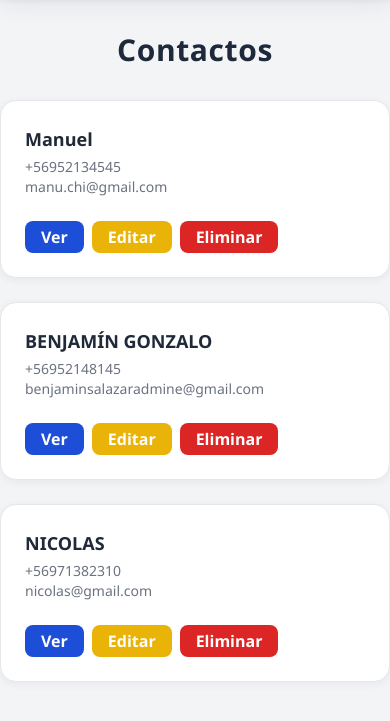
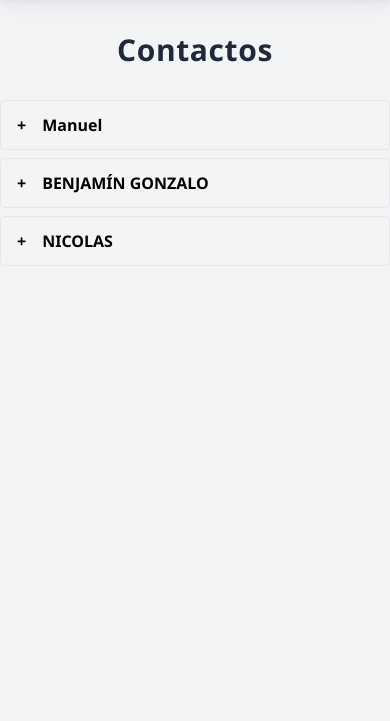
Before and after one commit to Benja0101/Evaluacion_01_Backend, a Django app: page / in a window 390 px wide; the page is wider, and only the part inside the window is pictured. Shown: the part 96-817 px from the top of that part. Run offline with Django 5.2, Linux system fonts and the light colour scheme; data comes from the database, SQL or seed files in the repository; both versions use the stored data as it was after the commit; some libraries are stand-ins or nearby versions.

Commit message:
cambios html y funcionalidades de botones
se aplican cambios en el html de manera mas profesional y responsiva ademas de mejorar la entrada de datos y el recibimiento

```diff
--- a/lista/models.py
+++ b/lista/models.py
@@ -6,8 +6,8 @@ from django.core.validators import RegexValidator,EmailValidator
 class Contacto(models.Model):
     nombre = models.CharField(max_length=100)
     telefono = models.CharField(
-        max_length=9,
-        validators=[RegexValidator(r'^\d{9}$', message='Ingrese un teléfono válido de 9 dígitos, sin espacios ni símbolos.')]
-    )
+            max_length=15,
+            validators=[RegexValidator(r'^\+?\d{9,15}$', message='Ingrese un teléfono válido con prefijo internacional, por ejemplo: +56912345678')]
+        )
     correo = models.EmailField(unique=True, validators=[EmailValidator()])
     direccion = models.CharField(max_length=255)
--- a/lista/templates/lista/detalle.html
+++ b/lista/templates/lista/detalle.html
@@ -2,15 +2,17 @@
 {% block title %}Detalle de Contacto 📞{% endblock %}
 
 {% block content %}
+<!-- ACA  SE COLOCAN COM SPAN-->
 <div class="flex justify-center items-center min-h-[60vh]">
     <div class="admin-card w-full max-w-lg p-8">
-        <h1 class="text-2xl font-bold admin-title mb-6 text-center">Detalle de Contacto</h1>
+        <h1 class="text-2xl font-bold admin-title mb-6 text-center">Detalle de Contacto 📞</h1>
         <div class="mb-4">
             <p class="mb-2"><span class="font-semibold text-gray-700">Nombre:</span> {{ contacto.nombre }}</p>
             <p class="mb-2"><span class="font-semibold text-gray-700">Teléfono:</span> {{ contacto.telefono }}</p>
             <p class="mb-2"><span class="font-semibold text-gray-700">Correo:</span> {{ contacto.correo }}</p>
             <p class="mb-2"><span class="font-semibold text-gray-700">Dirección:</span> {{ contacto.direccion }}</p>
         </div>
+        <!-- ACA SE DE AÑADE EL BOTON DE EDITAR -->
         <div class="flex justify-end gap-2 mt-6">
             <a href="{% url 'lista_contactos' %}" class="admin-btn">Volver a la lista</a>
             <a href="{% url 'editar_contacto' contacto.pk %}" class="admin-btn bg-yellow-500 hover:bg-yellow-600 text-white">Editar</a>
--- a/lista/templates/lista/formulario.html
+++ b/lista/templates/lista/formulario.html
@@ -23,6 +23,8 @@
         </form>
     </div>
 </div>
+
+<!-- aca se añade el estilo de CSS -->
 <style>
     input, select, textarea {
         border: 1.5px solid #cbd5e1;
--- a/lista/templates/lista/lista.html
+++ b/lista/templates/lista/lista.html
@@ -1,32 +1,67 @@
 {% extends 'lista/base.html' %}
 {% block title %}Contactos{% endblock %}
 
+{% comment %} Tailwind CSS solo para esta vista {% endcomment %}
+<script src="https://cdn.tailwindcss.com"></script>
 
 {% block content %}
 <h1 class="text-3xl font-extrabold admin-title mb-8 text-center">Contactos</h1>
 
 {% if contactos %}
-<div class="grid grid-cols-1 md:grid-cols-2 lg:grid-cols-3 gap-6">
+<div class="accordion">
     {% for c in contactos %}
-    <div class="admin-card p-6 flex flex-col gap-2">
-        <div class="flex-1">
-            <p class="font-semibold text-lg text-gray-800">{{ c.nombre }}</p>
-            <p class="text-gray-500 text-sm mt-1">{{ c.telefono }}<br>{{ c.correo }}</p>
-        </div>
-        <div class="flex gap-2 mt-4">
-            <a href="{% url 'detalle_contacto' c.pk %}" class="admin-btn bg-blue-700 hover:bg-blue-900 text-white py-1 px-4">Ver</a>
-            <a href="{% url 'editar_contacto' c.pk %}" class="admin-btn bg-yellow-500 hover:bg-yellow-600 text-white py-1 px-4">Editar</a>
-            <button onclick="confirmarEliminar('{{ c.pk }}')" class="admin-btn bg-red-600 hover:bg-red-800 text-white py-1 px-4">Eliminar</button>
+    <div class="accordion-item border rounded mb-2" id="contact-{{ c.pk }}">
+        <button type="button" class="accordion-toggle inline-flex items-center gap-x-4 w-full text-start py-3 px-4 font-semibold"
+            aria-controls="contact-{{ c.pk }}-collapse"
+            aria-expanded="false"
+            aria-labelledby="contact-{{ c.pk }}-heading"
+            onclick="toggleAccordion('{{ c.pk }}')">
+            <span class="icon-[tabler--plus] size-4.5 block shrink-0" id="icon-plus-{{ c.pk }}">+</span>
+            <span class="icon-[tabler--minus] size-4.5 hidden shrink-0" id="icon-minus-{{ c.pk }}">−</span>
+            <span id="contact-{{ c.pk }}-heading">{{ c.nombre }}</span>
+        </button>
+        <div id="contact-{{ c.pk }}-collapse" class="accordion-content hidden w-full overflow-hidden transition-[height] duration-300" aria-labelledby="contact-{{ c.pk }}-heading" role="region">
+            <div class="px-5 pb-4">
+                <p><strong>Teléfono:</strong> {{ c.telefono }}</p>
+                <p><strong>Correo:</strong> {{ c.correo }}</p>
+                <p><strong>Dirección:</strong> {{ c.direccion }}</p>
+                  <div class="mt-2 flex gap-2">
+                     <a href="{% url 'detalle_contacto' c.pk %}"
+                         class="inline-flex items-center px-4 py-2 rounded-lg bg-blue-600 text-white font-semibold shadow-sm hover:bg-blue-700 focus:outline-none focus:ring-2 focus:ring-blue-400 transition">Ver</a>
+                     <a href="{% url 'editar_contacto' c.pk %}"
+                         class="inline-flex items-center px-4 py-2 rounded-lg bg-yellow-400 text-gray-900 font-semibold shadow-sm hover:bg-yellow-500 focus:outline-none focus:ring-2 focus:ring-yellow-300 transition">Editar</a>
+                     <button onclick="confirmarEliminar('{{ c.pk }}')"
+                         class="inline-flex items-center px-4 py-2 rounded-lg bg-red-600 text-white font-semibold shadow-sm hover:bg-red-700 focus:outline-none focus:ring-2 focus:ring-red-400 transition">Eliminar</button>
+                  </div>
+            </div>
         </div>
     </div>
     {% endfor %}
 </div>
 {% else %}
 <div class="admin-card p-6 text-center text-gray-600">
-    No hay contactos. <a href="{% url 'agregar_contacto' %}" class="admin-link">Agrega uno</a>.
+        No hay contactos. <a href="{% url 'agregar_contacto' %}" class="admin-link">Agrega uno</a>.
 </div>
 {% endif %}
 
+<!-- se añade el script para el acordeon-->
+<script>
+function toggleAccordion(pk) {
+    const content = document.getElementById(`contact-${pk}-collapse`);
+    const plus = document.getElementById(`icon-plus-${pk}`);
+    const minus = document.getElementById(`icon-minus-${pk}`);
+    if (content.classList.contains('hidden')) {
+        content.classList.remove('hidden');
+        plus.classList.add('hidden');
+        minus.classList.remove('hidden');
+    } else {
+        content.classList.add('hidden');
+        plus.classList.remove('hidden');
+        minus.classList.add('hidden');
+    }
+}
+</script>
+<!-- se carga la libreria de sweetalert2 para las alertas todas wapas -->
 <script src="https://cdn.jsdelivr.net/npm/sweetalert2@11"></script>
 <script>
 function confirmarEliminar(pk){
--- a/lista/urls.py
+++ b/lista/urls.py
@@ -13,3 +13,4 @@ urlpatterns = [
     path('eliminar/<int:pk>/', views.eliminar_contacto, name='eliminar_contacto'),
 
 ]
+#este archivo contiene las URLs de la aplicación de contactos
--- /dev/null
+++ b/package.json
@@ -0,0 +1,5 @@
+{
+  "dependencies": {
+    "flyonui": "^2.4.0"
+  }
+}
```
Also changed, not shown: db.sqlite3, package-lock.json (added).
